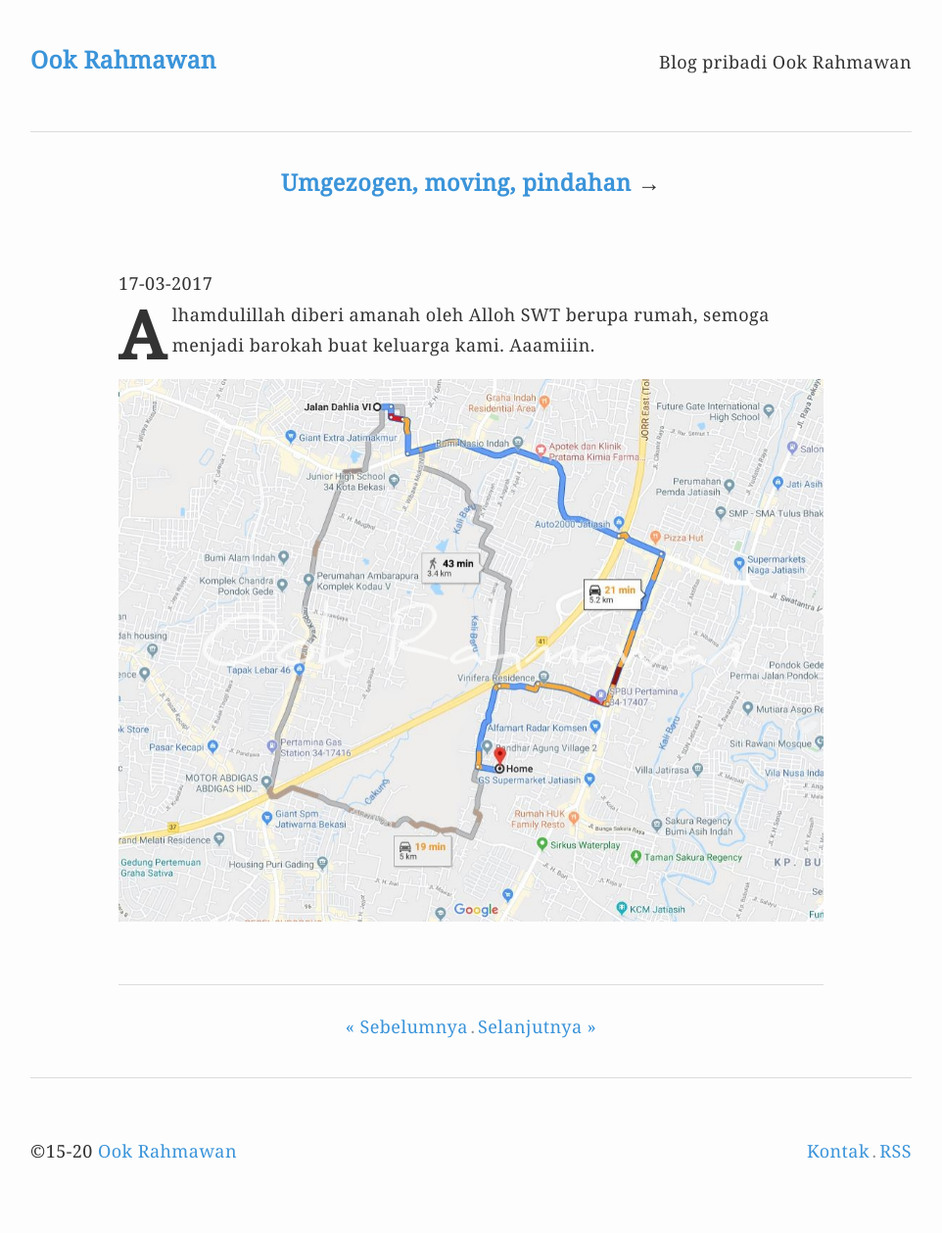
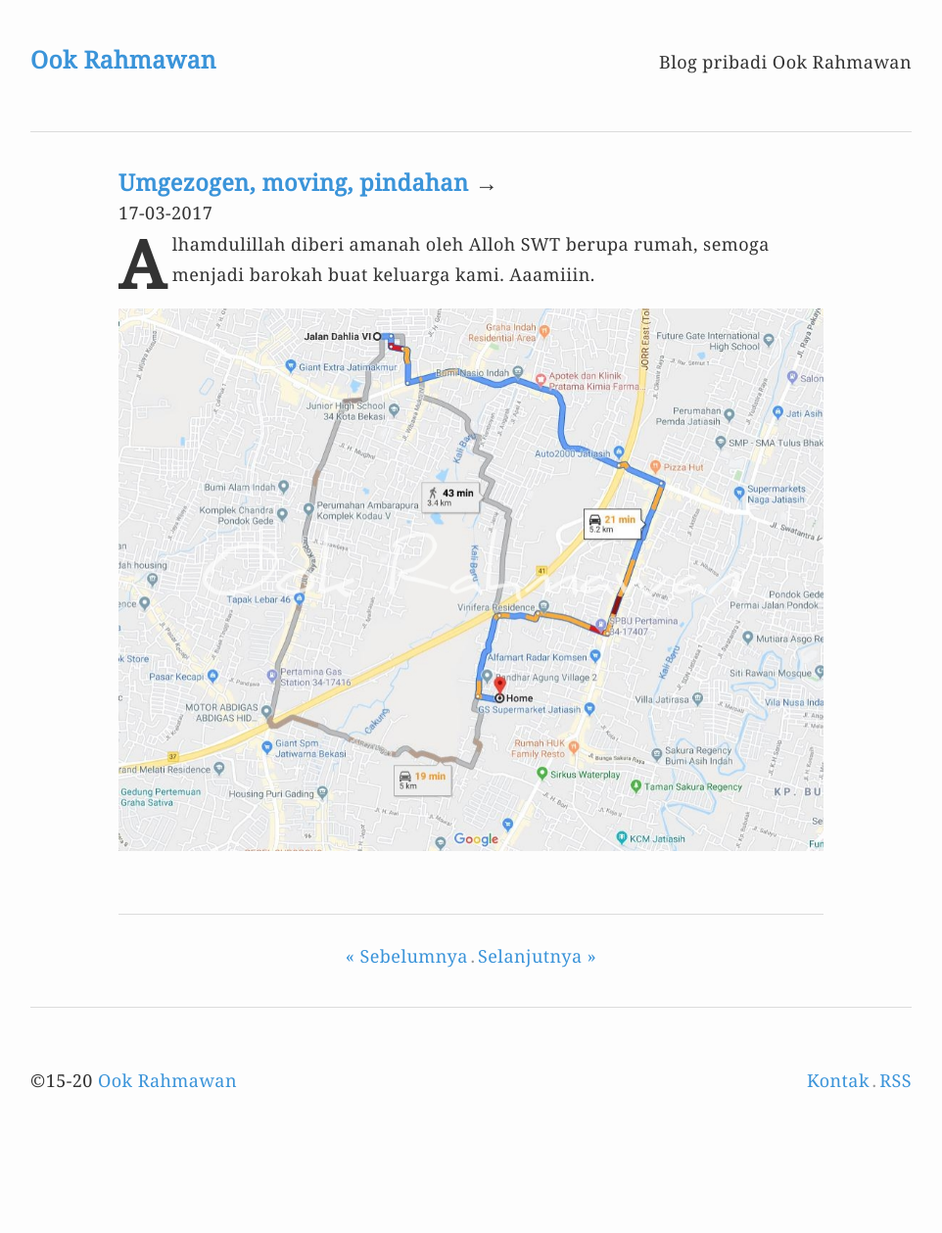
Before and after one commit to krhmwn/krhmwn.github.io, a Jekyll site: the page built from _posts/2017-03-17-umgezogen-moving-pindahan.markdown, in a window 1280 px wide. Shown: the whole page at 98% size, without its empty margins (159-1121 px from the left). Built offline with Jekyll 4.4.1, drawn with Linux system fonts in a browser that asks for light colours; after the commit the page ends 1187 px from its top, so only the background shows below that.

Commit message:
Update v.6.8.256

```diff
--- a/_layouts/post.html
+++ b/_layouts/post.html
@@ -2,12 +2,11 @@
 layout: default
 ---
 <header><h1><a href="/">{{ site.name }}</a></h1><p class="description">{{ site.description }}</p></header>
-<article class="posttitle">{% if page.link %}<h2><a href="{{ page.link }}">{{page.title}}</a> &rarr;</h2>{% else %}<h2>{{page.title}}</h2>{% endif %}</article>
-<article class="post">
+<article class="post">{% if page.link %}<h2><a href="{{ page.link }}">{{page.title}}</a> &rarr;</h2>{% else %}<h2>{{page.title}}</h2>{% endif %}
 <time datetime="{{ page.date | date: '%Y-%m-%d' }}">{{ page.date | date: "%d-%m-%Y"}}</time>
 {{content}}
 </article>
-<nav class="nextprev"><ul><li>{% if page.previous.url %}<a href="{{ page.previous.url }}" title="{{page.previous.title}}">&laquo; Sebelumnya</a>{% else %}<s>&laquo; Sebelumnya</s>{% endif %}</li><li>{% if page.next.url %}<a href="{{ page.next.url }}" title="{{page.next.title}}">Selanjutnya &raquo;</a>{% else %}<s>Selanjutnya &raquo;</s>{% endif %}</li></ul></nav>
+<nav class="nextprev"><ul><li>{% if page.previous.url %}<a href="{{ page.previous.url }}" title="{{page.previous.title}}">&laquo; Sebelumnya</a>{% else %}&laquo; Sebelumnya{% endif %}</li><li>{% if page.next.url %}<a href="{{ page.next.url }}" title="{{page.next.title}}">Selanjutnya &raquo;</a>{% else %}Selanjutnya &raquo;{% endif %}</li></ul></nav>
 <footer><p>&copy;15-{{ site.time | date: "%y" }} <a href="/">{{ site.name }}</a></p><nav class="menu"><ul>
 <li><a href="mailto:ookrahmawan@mail.ru">Kontak</a></li>
 <li><a href="http://ook.web.id/sitemap.xml">RSS</a></li>
```
